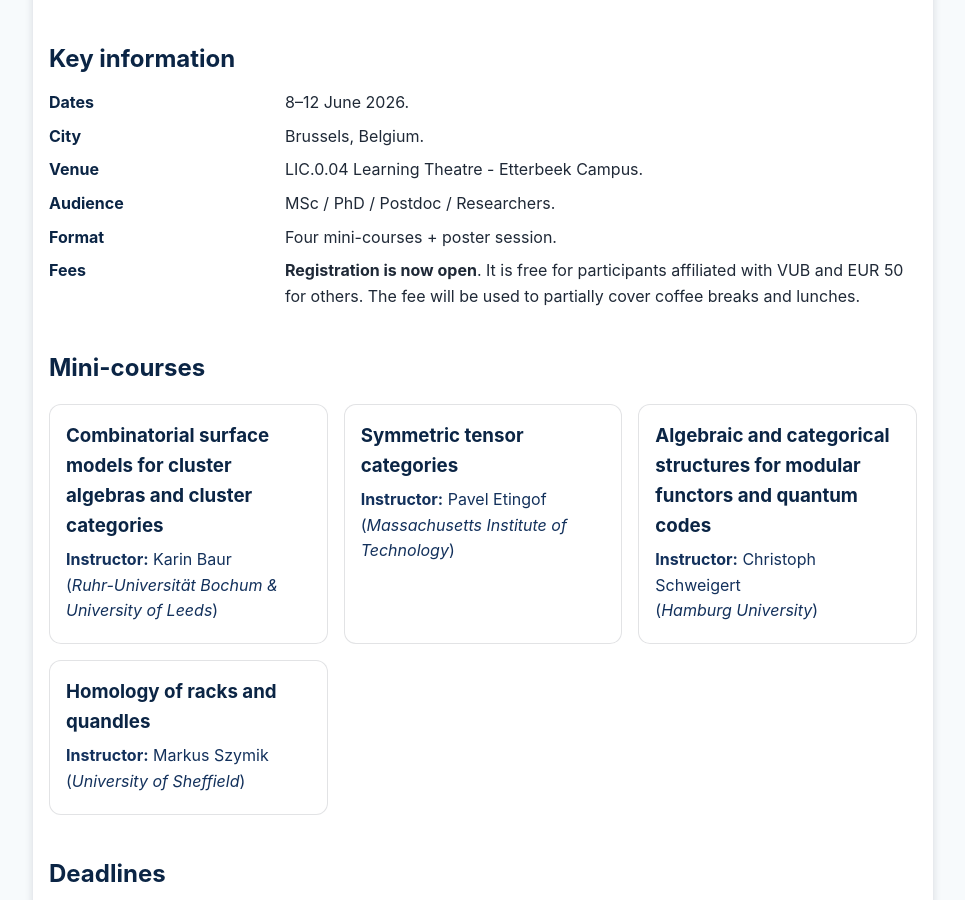
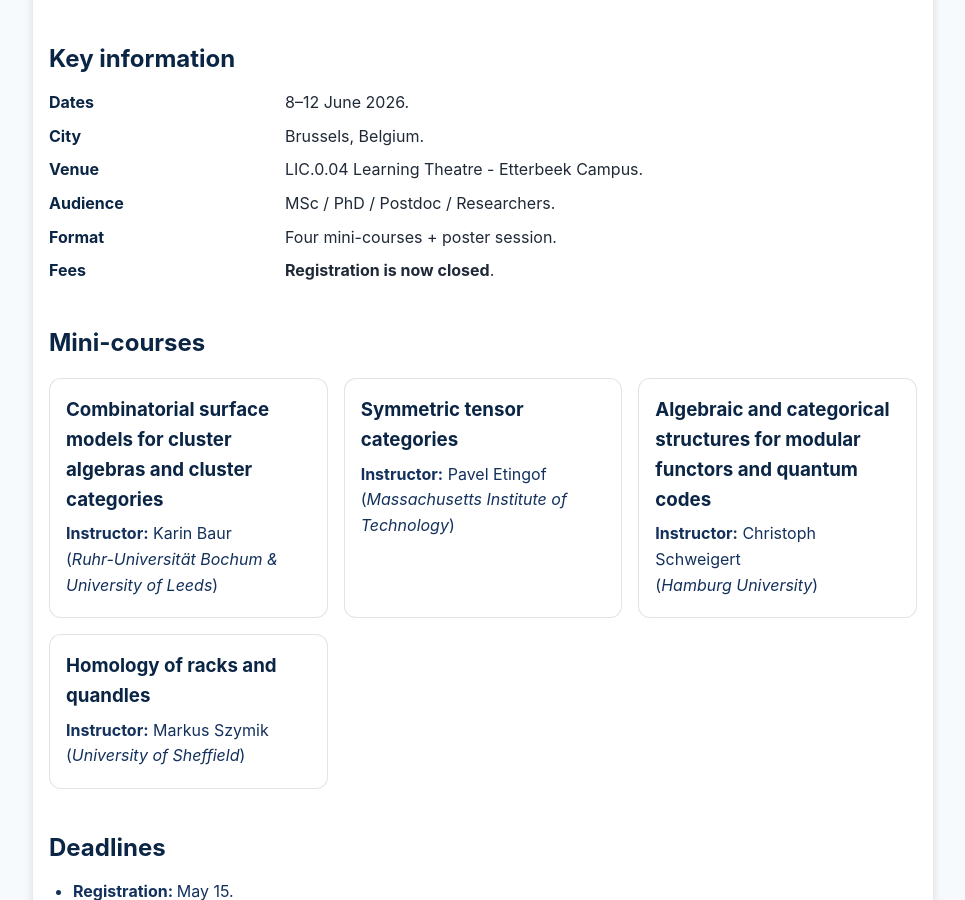
Before and after one commit to VubLeedsTopYB/VubLeedsTopYB.github.io, a Jekyll site: the page built from summer-school/index.md, in a window 1280 px wide and 900 px high, scrolled down 1899 px. Shown: the whole window, without its empty margins (157-1122 px from the left). Built offline with Jekyll 4.4.1, drawn with Linux system fonts in a browser that asks for light colours.

Commit message:
Registration closed

```diff
--- a/summer-school/index.md
+++ b/summer-school/index.md
@@ -42,7 +42,7 @@ title: VUB–Leeds Algebra School (2026) — Overview
     <div class="k">Venue</div><div>LIC.0.04 Learning Theatre - Etterbeek Campus.</div>
     <div class="k">Audience</div><div>MSc / PhD / Postdoc / Researchers. </div>
     <div class="k">Format</div><div>Four mini-courses + poster session.</div>
-    <div class="k">Fees</div><div><strong>Registration is now open</strong>. It is free for participants affiliated with VUB and EUR 50 for others. The fee will be used to partially cover coffee breaks and lunches.</div>
+    <div class="k">Fees</div><div><strong>Registration is now closed</strong>. </div>
   </div>
 </section>
 
```
